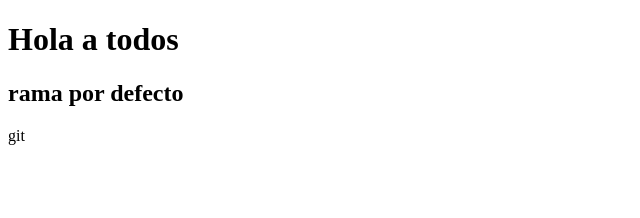
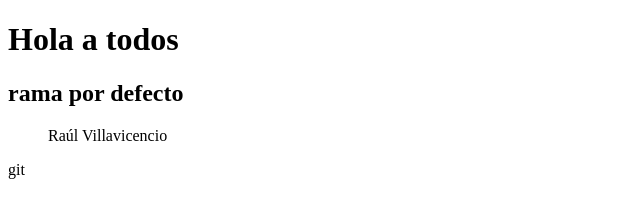
Before and after one commit to enasiaraul/gitgitcolaborativo_g14, a plain HTML site: page index.html in a window 1280 px wide. Shown: the whole page, without its empty margins (0-640 px from the left). Drawn offline with Linux system fonts and the light colour scheme.

Commit message:
creando rama Raúl

```diff
--- a/index.html
+++ b/index.html
@@ -9,5 +9,6 @@
 <body>
     <h1>Hola a todos</h1>
     <h2>rama por defecto</h2>
+    <ul>Raúl Villavicencio</ul>
 </body>
 </html>git
```
